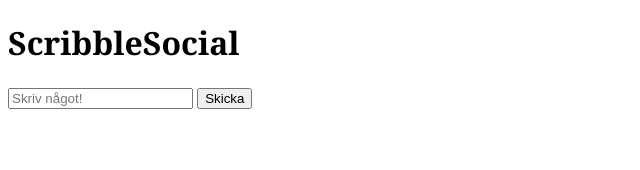
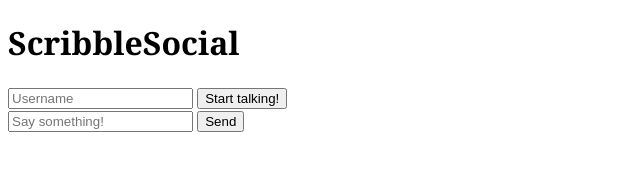
Before and after one commit to Hujanen91/ScribbleSocial_Case_9, a plain HTML site: page frontend/public/index.html in a window 1280 px wide. Shown: the whole page, without its empty margins (0-640 px from the left). Drawn offline with Linux system fonts and the light colour scheme.

Commit message:
Create P for each chatmsg, make messages show for all clients, add form for username

```diff
--- a/backend/server.js
+++ b/backend/server.js
@@ -52,6 +52,7 @@ server.on("upgrade", (req, socket, head) => {
         // kommunikation on, skicka vidare event med 'emit'
         // använd händelselyssnare senare i koden
         wss.emit("connection", ws, req);
+
     });
 });
 
--- a/frontend/public/index.html
+++ b/frontend/public/index.html
@@ -13,12 +13,17 @@
 
     <h1>ScribbleSocial</h1>
 
-    <!-- Input text -->
-    <form action="">
+    <!-- formulär som anger vem man är... -->
+    <form id="formUsername" action="">
+        <input type="text" name="username" id="username" placeholder="Username">
+        <input type="submit" value="Start talking!">
+    </form>
 
-        <input type="text" name="msg" id="msg" placeholder="Skriv något!">
-        <input type="submit" value="Skicka">
 
+    <!-- formulär för att skriva meddelande... -->
+    <form id="formMessage" action="">
+        <input type="text" name="msg" id="msg" placeholder="Say something!">
+        <input type="submit" value="Send">
     </form>
 
     <div id="chat">
--- a/frontend/public/scripts/code.js
+++ b/frontend/public/scripts/code.js
@@ -46,9 +46,19 @@ websocket.addEventListener("message", (e) => {
     const obj = JSON.parse(e.data);
     console.log("obj", obj);
 
+    renderChatMessage(obj);
 
 });
 
 
 // funktioner
 // ------------------------------------------------------
+
+function renderChatMessage(obj) {
+
+    const p = document.createElement("p");
+    p.textContent = obj.msg;
+
+    chatElement.appendChild(p);
+
+}
```
